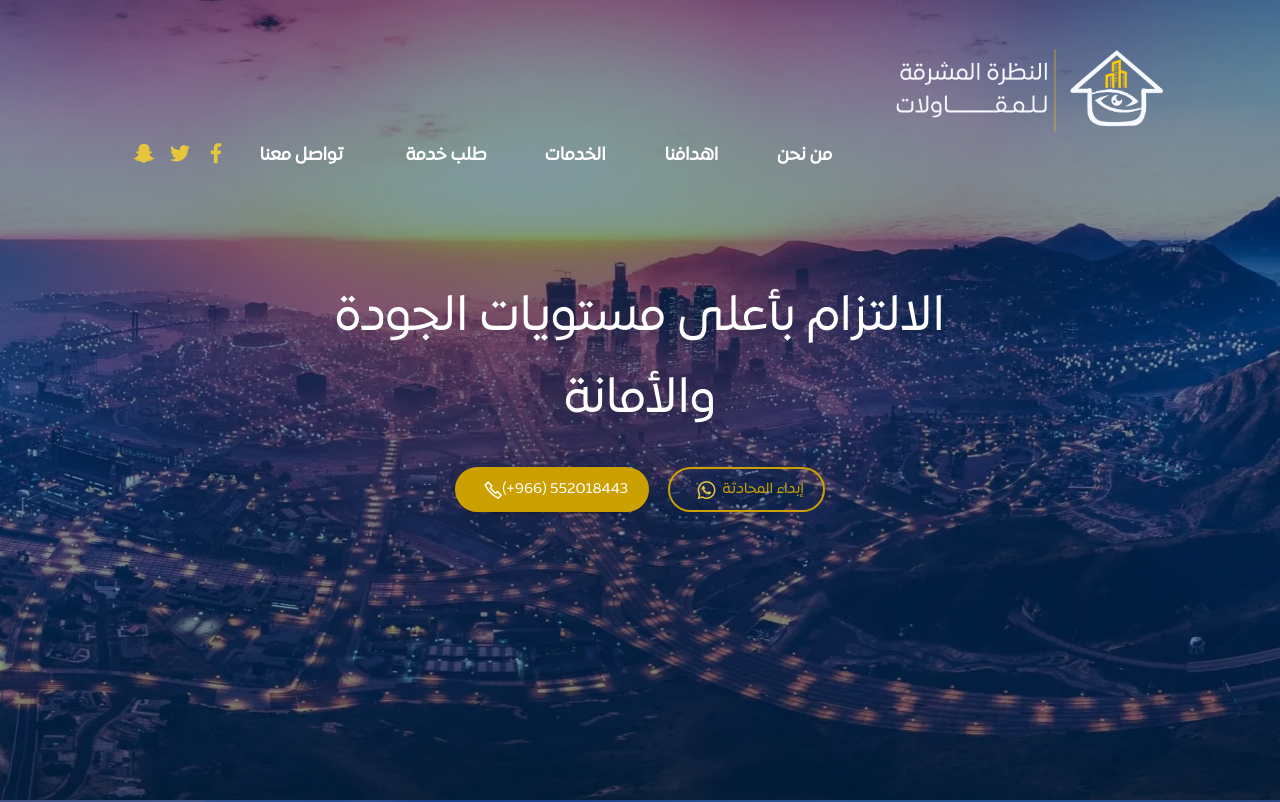
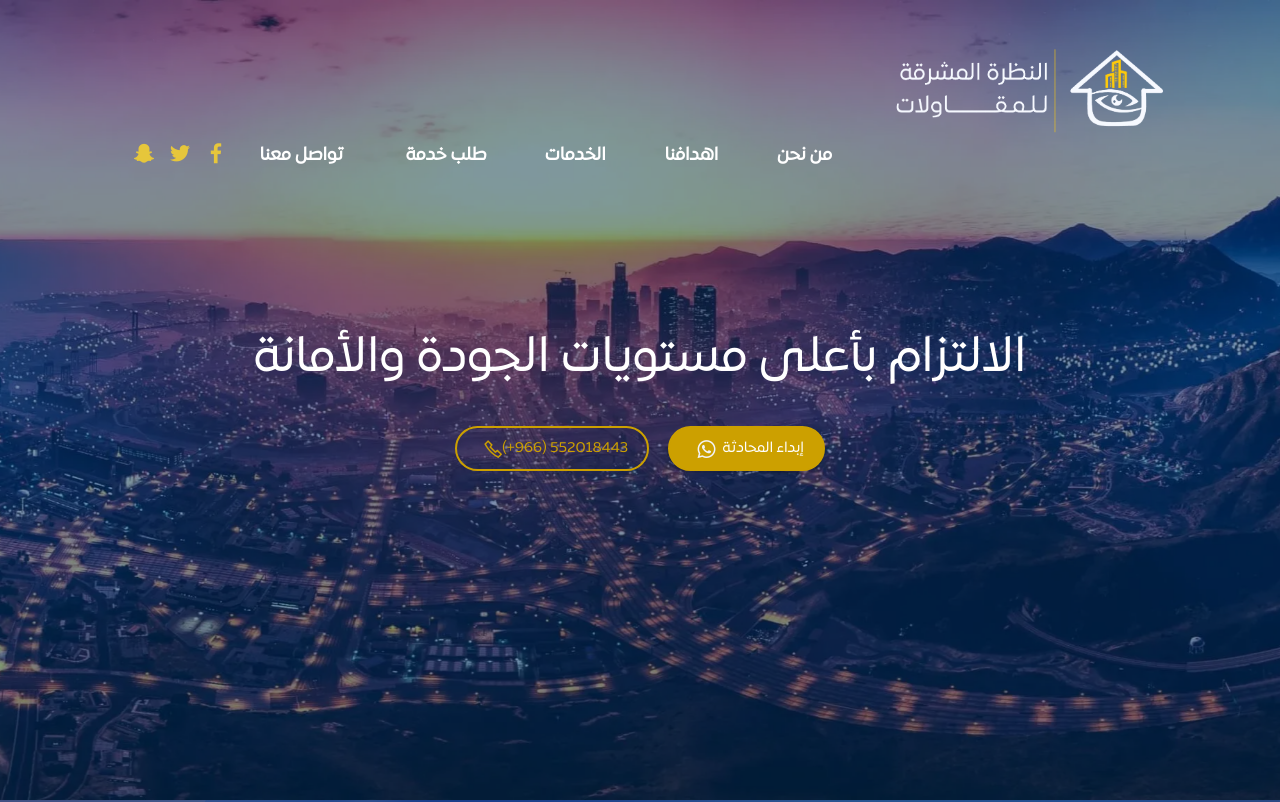
Before and after one commit to mohamedgxv/bright-look, a plain HTML site: page index.html in a window 1280 px wide. Shown: the top 802 px of the page. Drawn offline with nearby package versions, Linux system fonts and the light colour scheme; files whose address does not match are found by name.

Commit message:
lklklklkl

```diff
--- a/index.html
+++ b/index.html
@@ -92,10 +92,10 @@
 
     <div class="align-center container">
         <div class="row justify-content-center">
-            <div class="col-12 col-text col-lg-7">
+            <div class="col-12 col-text col-lg-8">
                 <p class="mbr-text label-text mbr-fonts-style mb-0 display-1">الالتزام بأعلى مستويات الجودة والأمانة<br></p>
 
-                <div class="mbr-section-btn mt-3"><a class="btn btn-warning-outline display-4" href="https://wa.me/966552018443"><span class="socicon socicon-whatsapp mbr-iconfont mbr-iconfont-btn" style="color: rgb(230, 198, 59);"></span>إبداء المحادثة&nbsp;&nbsp;</a>  <a class="btn btn-warning display-4" href="tel:+966552018443 "><span class="mobi-mbri mobi-mbri-phone mbr-iconfont mbr-iconfont-btn"></span>552018443 (966+)</a></div>
+                <div class="mbr-section-btn mt-3"><a class="btn btn-warning display-4" href="https://wa.me/966552018443"><span class="socicon socicon-whatsapp mbr-iconfont mbr-iconfont-btn" style="color: rgb(242, 243, 247);"></span>إبداء المحادثة&nbsp;&nbsp;</a>  <a class="btn btn-warning-outline display-4" href="tel:+966552018443 "><span class="mobi-mbri mobi-mbri-phone mbr-iconfont mbr-iconfont-btn"></span>552018443 (966+)</a></div>
             </div>
         </div>
     </div>
```
Also changed, not shown: request_service.html (+1 -1 lines), 1 other file.
